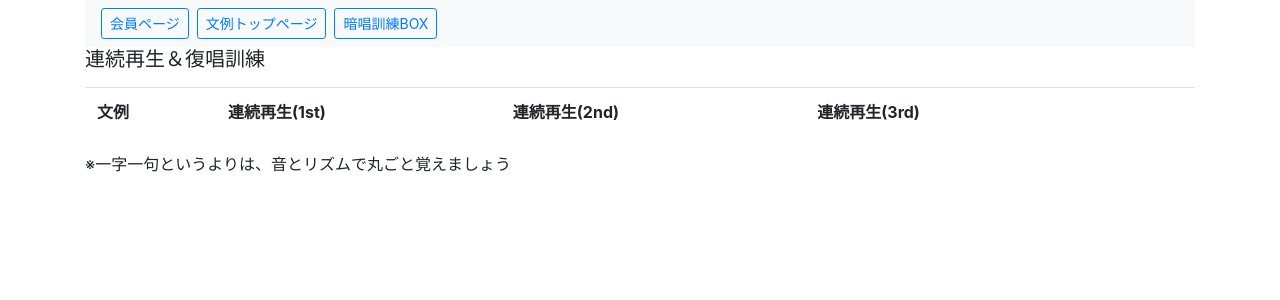
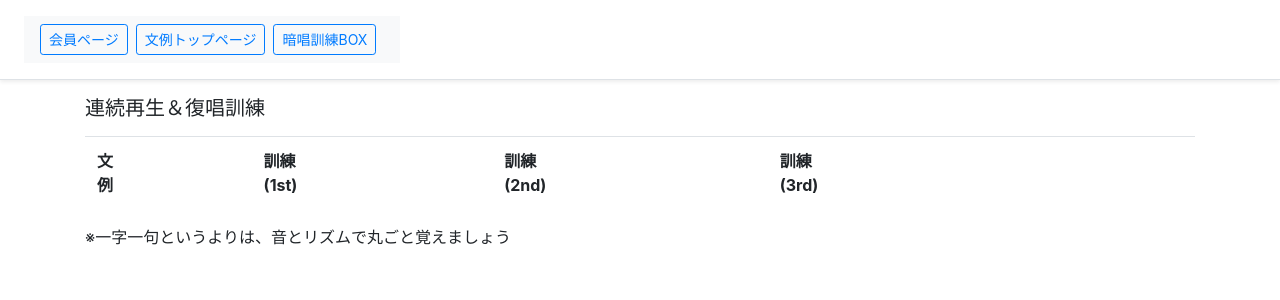
Before and after one commit to diango-github/sancom_app, a Django app: page /sancom_free/en_repeat_list in a window 1280 px wide. Shown: the top 300 px of the page. Run offline with Django 3.2, Linux system fonts and the light colour scheme; the visitor is signed in with stand-in values (Sample User, id 1); lists and menus that the app fills with data are empty; some libraries are stand-ins or nearby versions.

Commit message:
Html appearance change

```diff
--- a/sancom_free/templates/sancom_free/ch_deepen_list.html
+++ b/sancom_free/templates/sancom_free/ch_deepen_list.html
@@ -34,7 +34,6 @@ function sendGroupForm(page) {
     <th>経過<br>日数</th>
     <th>前回<br>結果</th>
     <th>前々回<br> 結果</th>
-    <th>通知</th>
     <th>　</th>
 </tr>
 {% for key, value in object.items %}
@@ -44,10 +43,8 @@ function sendGroupForm(page) {
     <td>{{value.0.1}}</td>
     <td>{{value.1.0}}<br>{{value.1.1}}</td>
     <td>{{value.2.0}}<br>{{value.2.1}}</td>
-    <td></td>
     <td><a href="{% url 'ch_deepen' %}?id={{key.id}}"><button class="py-0">GO</button></a></td>
 </tr>
 {% endfor %}
 </table>
-<p>※通知欄は現在未対応です。将来的に「適正経過日数超過」「終了候補」等が表示されます</p>
 {% endblock %}
--- /dev/null
+++ b/sancom_free/templates/sancom_free/common.html
@@ -0,0 +1,58 @@
+{% load static %}
+
+<!DOCTYPE html>
+<html lang="en">
+<head>
+    <meta charset="UTF-8">
+    <title>{% block title %}{% endblock %}</title>
+    <meta name="viewport" content="width=device-width, initial-scale=1, shrink-to-fit=no">
+    <link rel="stylesheet" href="https://stackpath.bootstrapcdn.com/bootstrap/4.3.1/css/bootstrap.min.css"
+          integrity="sha384-ggOyR0iXCbMQv3Xipma34MD+dH/1fQ784/j6cY/iJTQUOhcWr7x9JvoRxT2MZw1T" crossorigin="anonymous">
+    <link href="{% static 'sancom_free/css/custom.css' %}" rel="stylesheet" >
+    <title>django-account</title>
+</head>
+<body>
+<div class="d-flex flex-column flex-md-row align-items-center p-3 px-md-4 mb-3 bg-white border-bottom shadow-sm">
+
+    <nav class="navbar navbar-expand navbar-light bg-light">
+        <ul class="navbar-nav mr-auto">
+            <li class="nav-item">
+                <a class="btn btn-outline-primary btn-sm mr-2" href="{% url 'top' %}">会員ページ</a>
+            </li>
+            <li class="nav-item">
+                <a class="btn btn-outline-primary btn-sm mr-2" href="{% url 'business' %}">文例トップページ</a>
+            </li>
+            <li class="nav-item">
+                <a class="btn btn-outline-primary btn-sm mr-2" href="{% url 'trainingbox' %}">暗唱訓練BOX</a>
+            </li>
+        </ul>
+    </nav>
+
+    <!--
+    <nav class="my-2 my-md-0 mr-md-3">
+    {% if user.is_authenticated %}
+        <a class="btn btn-outline-primary btn-sm mr-2" href="{% url 'accounts:profile' %}">マイページ</a>
+    {% else %}
+        <a class="btn btn-outline-primary btn-sm mr-2" href="{% url 'login' %}">ログイン</a>
+        <a class="btn btn-outline-primary btn-sm" href="{% url 'accounts:signup' %}">入会</a>
+    {% endif %}
+    </nav>
+    -->
+
+</div>
+
+<div class="container mt-3">
+    {% block content %}{% endblock %}
+</div>
+
+<script src="https://code.jquery.com/jquery-3.3.1.slim.min.js"
+        integrity="sha384-q8i/X+965DzO0rT7abK41JStQIAqVgRVzpbzo5smXKp4YfRvH+8abtTE1Pi6jizo"
+        crossorigin="anonymous"></script>
+<script src="https://cdnjs.cloudflare.com/ajax/libs/popper.js/1.14.0/umd/popper.min.js"
+        integrity="sha384-cs/chFZiN24E4KMATLdqdvsezGxaGsi4hLGOzlXwp5UZB1LY//20VyM2taTB4QvJ"
+        crossorigin="anonymous"></script>
+<script src="https://stackpath.bootstrapcdn.com/bootstrap/4.1.0/js/bootstrap.min.js"
+        integrity="sha384-uefMccjFJAIv6A+rW+L4AHf99KvxDjWSu1z9VI8SKNVmz4sk7buKt/6v9KI65qnm"
+        crossorigin="anonymous"></script>
+</body>
+</html>
--- a/sancom_free/templates/sancom_free/en_deepen_list.html
+++ b/sancom_free/templates/sancom_free/en_deepen_list.html
@@ -34,7 +34,6 @@ function sendGroupForm(page) {
     <th>経過<br>日数</th>
     <th>前回<br>結果</th>
     <th>前々回<br> 結果</th>
-    <th>通知</th>
     <th>　</th>
 </tr>
 {% for key, value in object.items %}
@@ -44,10 +43,8 @@ function sendGroupForm(page) {
     <td>{{value.0.1}}</td>
     <td>{{value.1.0}}<br>{{value.1.1}}</td>
     <td>{{value.2.0}}<br>{{value.2.1}}</td>
-    <td></td>
     <td><a href="{% url 'en_deepen' %}?id={{key.id}}"><button class="py-0">GO</button></a></td>
 </tr>
 {% endfor %}
 </table>
-<p>※通知欄は現在未対応です。将来的に「適正経過日数超過」「終了候補」等が表示されます</p>
 {% endblock %}
--- a/sancom_free/templates/sancom_free/en_repeat_list.html
+++ b/sancom_free/templates/sancom_free/en_repeat_list.html
@@ -1,4 +1,4 @@
-{% extends 'sancom_free/layout.html' %}
+{% extends 'sancom_free/common.html' %}
 
 {% block title %}ビジネス文例５４０{% endblock %}
 
@@ -24,10 +24,10 @@ function sendGroupForm(page) {
 <h5>連続再生＆復唱訓練</h5>
 <table class="table mt-3">
 <tr>
-    <th>文例</th>
-    <th>連続再生(1st)</th>
-    <th>連続再生(2nd)</th>
-    <th>連続再生(3rd)</th>
+    <th>文<br>例</th>
+    <th>訓練<br>(1st)</th>
+    <th>訓練<br>(2nd)</th>
+    <th>訓練<br>(3rd)</th>
     <th>　</th>
 </tr>
 {% for key, value in object.items %}
@@ -35,7 +35,7 @@ function sendGroupForm(page) {
     <td>{{key}}</td>
     <td>{{value.0}}</td>
     <td>{{value.1}}</td>
-    <td>{{value.2}}</td>
+    <td><font size="3">{{value.2}}</font></td>
     <td><a href="{% url 'en_repeat' key %}"><button class="py-0">GO</button></a></td>
 </tr>
 {% endfor %}
--- a/sancom_free/views.py
+++ b/sancom_free/views.py
@@ -518,7 +518,7 @@ def en_repeat_list(request):
     erepeat = Erepeat.objects.filter(owner=request.user).order_by('dictionary')
     for item in erepeat:
         key = item.dictionary.id
-        day =item.date
+        day = str(item.date.month) + "月" + str(item.date.month) + "日"
         if key not in elist:
             elist.append(key)
             object.setdefault(key,[day])
@@ -568,7 +568,7 @@ def ch_repeat_list(request):
     crepeat = Crepeat.objects.filter(owner=request.user).order_by('dictionary')
     for item in crepeat:
         key = item.dictionary.id
-        day =item.date
+        day =str(item.date.month) + "月" + str(item.date.month) + "日"
         if key not in elist:
             elist.append(key)
             object.setdefault(key,[day])
```
Also changed, not shown: sancom_free/templates/sancom_free/ch_repeat_list.html (+5 -5 lines), 1 other file.
